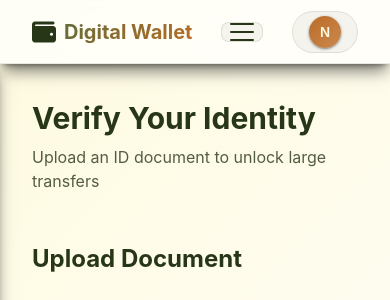
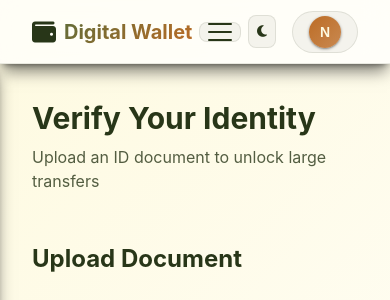
Before and after one commit to AhmadMWaddah/DigitalWallet, a Django app: page /accounts/kyc/ in a window 390 px wide. Shown: the top 300 px of the page. Run offline with Django 5.2, Linux system fonts and the light colour scheme; the visitor is signed in with stand-in values (Sample User, id 1); parts of the project's set-up code (start-up, migrations or seed data) failed here and were passed over.

Commit message:
Feat: manual light/dark theme toggle in navbar
Dark theme now driven by <html data-theme=dark> instead of OS-only
media query. Sun/moon button in navbar-actions (all base pages, authed
or not). Choice persists in localStorage; first visit follows OS.
Inline head bootstrap sets theme pre-paint (no flash).

Verify: base template renders button+bootstrap, node --check JS,
295/295 pytest.

```diff
--- a/static/css/base_variables.css
+++ b/static/css/base_variables.css
@@ -132,9 +132,8 @@
     --line-height-relaxed: 1.625;
 }
 
-/* --#-- Dark Mode (OS preference) */
-@media (prefers-color-scheme: dark) {
-    :root {
+/* --#-- Dark Mode (manual toggle: <html data-theme="dark">) */
+[data-theme="dark"] {
         /* Backgrounds */
         --bg-primary: var(--black-forest);
         --bg-secondary: #1a2410;
@@ -170,7 +169,6 @@
         --glass-bg: rgba(40, 54, 24, 0.6);
         --glass-border: rgba(254, 250, 224, 0.1);
         --glass-shadow: 0 8px 32px 0 rgba(0, 0, 0, 0.5);
-    }
 }
 
 /* --#-- Global Styles */
--- a/static/css/navigation.css
+++ b/static/css/navigation.css
@@ -103,6 +103,22 @@
     display: flex;
     align-items: center;
     gap: var(--spacing-md);
+}
+
+/* --#-- Theme Toggle Button */
+.theme-toggle-btn {
+    background: var(--input-bg);
+    border: 1px solid var(--glass-border);
+    color: var(--text-primary);
+    cursor: pointer;
+    padding: var(--spacing-sm);
+    border-radius: var(--radius-md);
+    transition: all var(--transition-fast);
+}
+
+.theme-toggle-btn:hover {
+    background: var(--border-color-light);
+    border-color: var(--color-primary);
 }
 
 /* --#-- User Menu */
--- a/static/js/utils.js
+++ b/static/js/utils.js
@@ -140,3 +140,30 @@ ready(() => {
         });
     }
 });
+
+// --#-- Theme Toggle (light/dark, persists in localStorage)
+function applyThemeIcon(theme) {
+    const icon = document.querySelector('#theme-toggle-btn i');
+    if (!icon) return;
+    icon.className = theme === 'dark' ? 'fas fa-sun' : 'fas fa-moon';
+}
+
+function setTheme(theme) {
+    document.documentElement.dataset.theme = theme;
+    try {
+        localStorage.setItem('theme', theme);
+    } catch (e) { /* private mode: theme just won't persist */ }
+    applyThemeIcon(theme);
+}
+
+ready(() => {
+    applyThemeIcon(document.documentElement.dataset.theme || 'light');
+
+    const toggleBtn = document.querySelector('#theme-toggle-btn');
+    if (toggleBtn) {
+        toggleBtn.addEventListener('click', () => {
+            const current = document.documentElement.dataset.theme || 'light';
+            setTheme(current === 'dark' ? 'light' : 'dark');
+        });
+    }
+});
--- a/templates/__snippets__/head_tag.html
+++ b/templates/__snippets__/head_tag.html
@@ -15,6 +15,20 @@
 <!-- --#-- HTMX CDN -->
 <script src="https://unpkg.com/htmx.org@2.0.4"></script>
 
+<!-- --#-- Theme Bootstrap (before CSS: no flash, saved choice else OS) -->
+<script>
+    (function () {
+        var theme = 'light';
+        try {
+            theme = localStorage.getItem('theme')
+                || (window.matchMedia('(prefers-color-scheme: dark)').matches ? 'dark' : 'light');
+        } catch (e) {
+            if (window.matchMedia('(prefers-color-scheme: dark)').matches) theme = 'dark';
+        }
+        document.documentElement.dataset.theme = theme;
+    })();
+</script>
+
 <!-- --#-- Modular CSS -->
 <link rel="stylesheet" href="{% static 'css/base_variables.css' %}">
 <link rel="stylesheet" href="{% static 'css/layout.css' %}">
--- a/templates/__snippets__/navbar.html
+++ b/templates/__snippets__/navbar.html
@@ -18,6 +18,10 @@
 
         <!-- --#-- Right Side Actions -->
         <div class="navbar-actions">
+            <!-- --#-- Theme Toggle -->
+            <button id="theme-toggle-btn" class="theme-toggle-btn" aria-label="Toggle light/dark theme">
+                <i class="fas fa-moon"></i>
+            </button>
             {% if user.is_authenticated %}
             <!-- --#-- User Menu -->
             <div class="user-menu">
```
